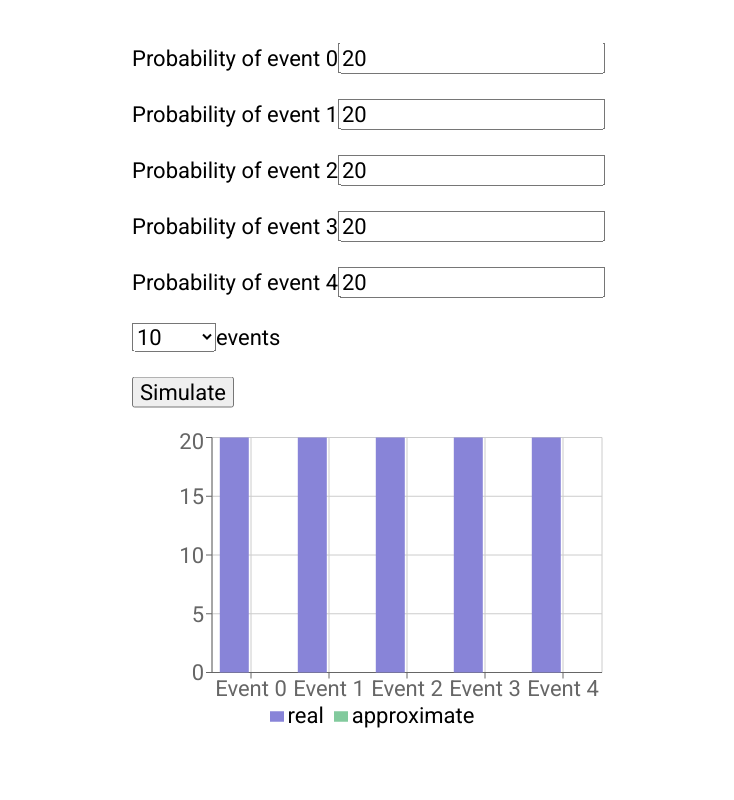
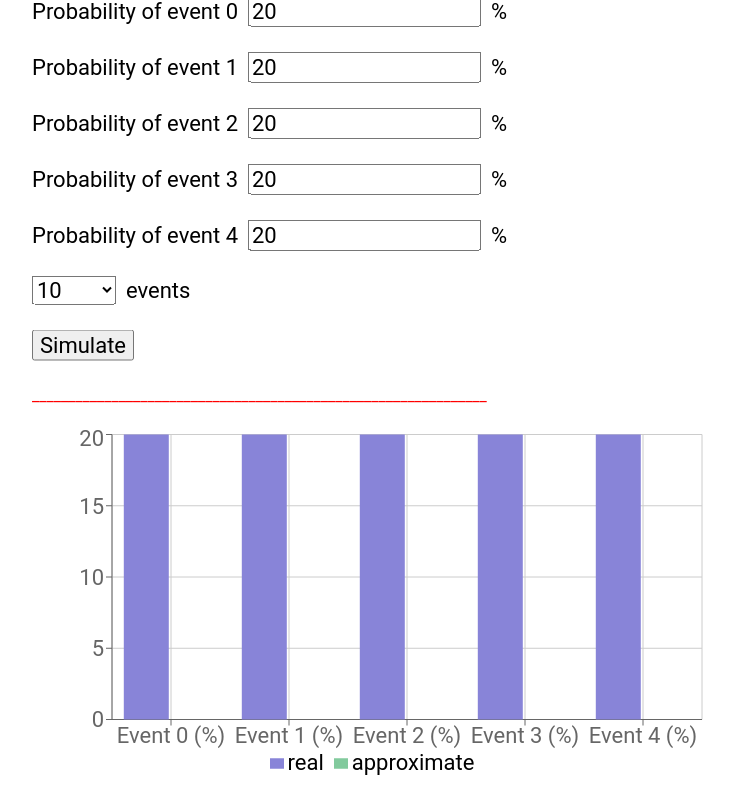
Before and after one commit to DmitryAvanesov/TSU-Simulation-Module3, a React app: page /statistics in a window 1280 px wide. Shown: the whole page, without its empty margins (258-992 px from the left). Built offline with nearby package versions, Linux system fonts and the light colour scheme; the HTML template or start-up script is replaced by a standard one.

Commit message:
Task's done

```diff
--- a/src/components/statistics/statistics-amount.tsx
+++ b/src/components/statistics/statistics-amount.tsx
@@ -3,11 +3,17 @@ import styled from "styled-components";
 import { useDispatch, useSelector } from "react-redux";
 import { changeStatisticsAmount } from "../../redux/actions";
 
+const Div = styled.div`
+  & > * {
+    margin-right: 10px;
+  }
+`;
+
 export const StatisticsAmount = () => {
   const dispatch = useDispatch();
 
   return (
-    <div>
+    <Div>
       <select onChange={e => dispatch(changeStatisticsAmount(parseInt(e.target.value)))}>
         <option value={10}>10</option>
         <option value={100}>100</option>
@@ -15,6 +21,6 @@ export const StatisticsAmount = () => {
         <option value={10000}>10000</option>
       </select>
       <span>events</span>
-    </div>
+    </Div>
   );
 }
--- a/src/components/statistics/statistics-chart.tsx
+++ b/src/components/statistics/statistics-chart.tsx
@@ -3,6 +3,10 @@ import styled from "styled-components";
 import { useDispatch, useSelector } from "react-redux";
 import { changeStatisticsProbability, clickStatisticsButton } from "../../redux/actions";
 import { LineChart, Line, BarChart, CartesianGrid, XAxis, YAxis, Tooltip, Legend, Bar } from 'recharts';
+
+const Div = styled.div`
+  display: inline-block;
+`;
 
 interface IState {
   statistics: {
@@ -26,7 +30,7 @@ export const StatisticsChart = () => {
 
   for (let i = 0; i < numberOfProbabilities; i++) {
     data[i] = {
-      name: `Event ${i}`,
+      name: `Event ${i} (%)`,
       real: probabilities[i],
       approximate: result[i]
     };
@@ -34,8 +38,8 @@ export const StatisticsChart = () => {
 
   const barChart = (
     <BarChart
-      width={500}
-      height={300}
+      width={700}
+      height={350}
       data={data}
       margin={{
         top: 5, right: 30, left: 20, bottom: 5,
@@ -52,8 +56,6 @@ export const StatisticsChart = () => {
   );
 
   return (
-    <div>
-      {barChart}
-    </div>
+    <Div>{barChart}</Div>
   );
 }
--- a/src/components/statistics/statistics-container.tsx
+++ b/src/components/statistics/statistics-container.tsx
@@ -5,6 +5,7 @@ import { StatisticsAmount } from "./statistics-amount";
 import { StatisticsButton } from "./statistics-button";
 import { useSelector } from "react-redux";
 import { StatisticsChart } from "./statistics-chart";
+import { StatisticsErrorMessage } from "./statistics-error-message";
 
 const DivContainer = styled.div`
   @import url('https://fonts.googleapis.com/css2?family=Roboto&display=swap');
@@ -13,15 +14,20 @@ const DivContainer = styled.div`
   left: 50%;
   top: 50%;
   transform: translate(-50%, -50%);
+  width: fit-content;
 
   & * {
     font-family: 'Roboto', sans-serif;
     font-size: 22px;
   }
 
-  & > * {
+  & > div > * {
     margin: 0 auto 25px auto;
   }
+`;
+
+const Div = styled.div`
+  display: inline-block;
 `;
 
 interface IState {
@@ -40,9 +46,12 @@ export const StatisticsContainer = () => {
 
   return (
     <DivContainer>
-      {statisticsProbabilities}
-      <StatisticsAmount />
-      <StatisticsButton />
+      <Div>
+        {statisticsProbabilities}
+        <StatisticsAmount />
+        <StatisticsButton />
+        <StatisticsErrorMessage />
+      </Div>
       <StatisticsChart />
     </DivContainer>
   );
--- /dev/null
+++ b/src/components/statistics/statistics-error-message.tsx
@@ -0,0 +1,22 @@
+import React from "react";
+import styled from "styled-components";
+import { useSelector } from "react-redux";
+
+const Div = styled.div`
+  color: red;
+  font-size: 16px !important;
+`;
+
+interface IState {
+  statistics: {
+    probabilities: Array<number>
+  }
+}
+
+export const StatisticsErrorMessage = () => {
+  const probabilitiesSum = useSelector((state: IState) => state.statistics.probabilities.reduce((a, b) => a + b));
+
+  return (
+    probabilitiesSum != 100 ? <Div>Your probabilities' sum equals to {probabilitiesSum.toFixed(2)}%. Please make it 100%.</Div> : <Div>_______________________________________________________________</Div>
+  );
+}
--- a/src/components/statistics/statistics-probability.tsx
+++ b/src/components/statistics/statistics-probability.tsx
@@ -2,6 +2,16 @@ import React from "react";
 import styled from "styled-components";
 import { useDispatch, useSelector } from "react-redux";
 import { changeStatisticsProbability } from "../../redux/actions";
+
+const Div = styled.div`
+  & > * {
+    margin-right: 10px;
+  }
+`;
+
+const Input = styled.input`
+  width: 225px;
+`;
 
 interface IState {
   statistics: {
@@ -18,14 +28,15 @@ export const StatisticsProbability = (props: IProps) => {
   const dispatch = useDispatch();
 
   return (
-    <div>
+    <Div>
       <span>Probability of event {props.index}</span>
-      <input
+      <Input
         type='number'
         step={0.01}
         value={probability}
         onChange={e => dispatch(changeStatisticsProbability(props.index, parseFloat(e.target.value)))}
-      ></input>
-    </div>
+      ></Input>
+      <span>%</span>
+    </Div>
   );
 }
--- a/src/redux/reducers/statistics.tsx
+++ b/src/redux/reducers/statistics.tsx
@@ -18,7 +18,7 @@ const statisticsReducer = (state: IState = initialState, action: IAction) => {
   switch (action.type) {
     case CHANGE_STATISTICS_PROBABILITY: {
       const newProbabilities = [...state.probabilities];
-      let newProbability = action.payload.newProbability;
+      let newProbability = parseFloat(action.payload.newProbability.toFixed(2));
 
       if (newProbability < 0) {
         newProbability = 0;
@@ -44,7 +44,14 @@ const statisticsReducer = (state: IState = initialState, action: IAction) => {
       const newResult = new Array<number>(0, 0, 0, 0, 0);
 
       for (let i = 0; i < state.amount; i++) {
-        newResult[Math.floor(Math.random() * Math.floor(state.numberOfProbabilities))]++;
+        let probability = Math.random() * 100;
+        let event = -1;
+
+        do {
+          probability -= state.probabilities[++event];
+        } while (probability > 0);
+
+        newResult[event]++;
       }
 
       newResult.forEach((value, index) => {
```
